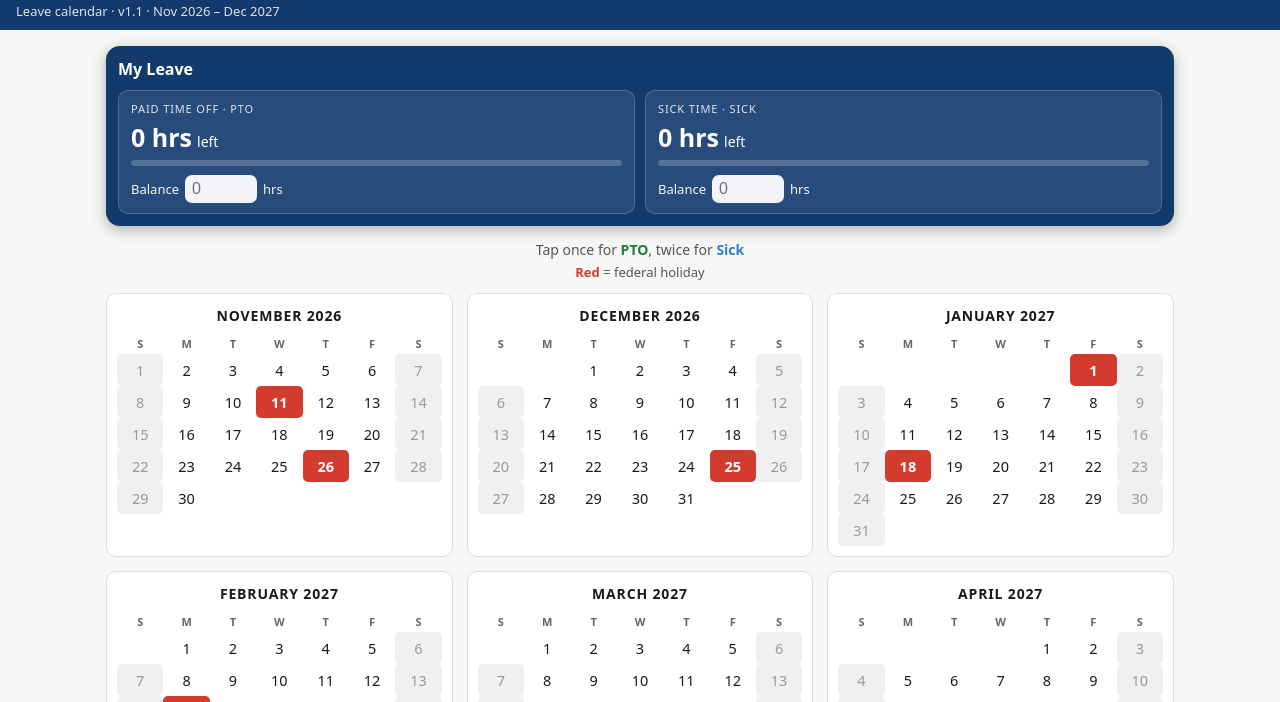
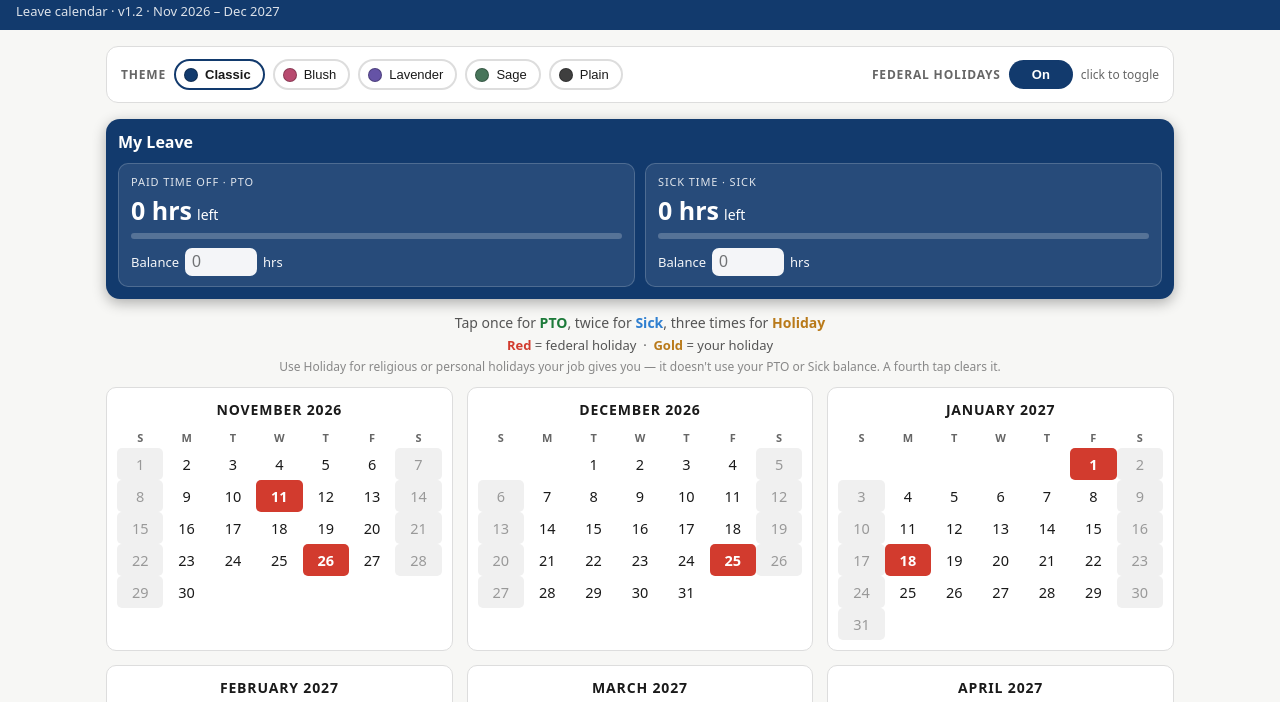
Before and after one commit to captaincoleslaw1/Pto-planner, a plain HTML site: page index.html in a window 1280 px wide. Shown: the part 43-745 px from the top of the page. Drawn offline with Linux system fonts and the light colour scheme.

Commit message:
Time Wiz v1.2: federal holidays toggle (click to toggle), third tap adds personal Holiday in gold, toggleable themes Classic/Blush/Lavender/Sage/Plain

```diff
--- a/index.html
+++ b/index.html
@@ -5,16 +5,20 @@
 <meta name="viewport" content="width=device-width, initial-scale=1">
 <title>Time Wiz — Leave Calendar</title>
 <style>
-  :root{--ink:#1a1a1a;--muted:#666;--line:#ddd;--bg:#f7f7f5;--card:#fff}
+  :root{--ink:#1a1a1a;--muted:#666;--line:#ddd;--bg:#f7f7f5;--card:#fff;--brand:#123a6d;--brand-soft:#eef3fa}
+  body[data-theme="blush"]{--brand:#b84a6f;--brand-soft:#fdeef3;--bg:#fdf3f6;--line:#f0d3dd}
+  body[data-theme="lavender"]{--brand:#6553a6;--brand-soft:#f0ecfb;--bg:#f6f3fd;--line:#ddd3f2}
+  body[data-theme="plain"]{--brand:#3f3f3f;--brand-soft:#f0f0f0;--bg:#f5f5f5;--line:#ddd}
+  body[data-theme="sage"]{--brand:#47755a;--brand-soft:#ecf4ee;--bg:#f3f7f3;--line:#cfdfd2}
   *{box-sizing:border-box}
   body{margin:0;font-family:system-ui,-apple-system,Segoe UI,Roboto,sans-serif;background:var(--bg);color:var(--ink)}
-  header{padding:14px 16px 10px; background:#123a6d;color:#fff}
+  header{padding:14px 16px 10px; background:var(--brand);color:#fff}
   header h1{margin:0;font-size:20px}
   header p{margin:4px 0 0;opacity:.85;font-size:13px}
   main{max-width:1100px;margin:0 auto;padding:16px}
   .card{background:var(--card);border:1px solid var(--line);border-radius:12px;padding:16px;margin-bottom:16px}
   /* Sticky balance bar — follows you down the page */
-  #balanceBar{position:sticky;top:8px;z-index:50;background:#123a6d;color:#fff;border-radius:14px;
+  #balanceBar{position:sticky;top:8px;z-index:50;background:var(--brand);color:#fff;border-radius:14px;
     padding:12px;margin:0 0 14px;box-shadow:0 4px 14px rgba(0,0,0,.3)}
   #balanceBar .barTop{display:flex;justify-content:space-between;align-items:center;margin-bottom:10px}
   #barTitle{display:flex;align-items:center;gap:8px;font-size:16px}
@@ -40,16 +44,40 @@
   td.holiday{background:#d23b2e;color:#fff;font-weight:700}
   td.pto{background:#35b558 !important;color:#000 !important;font-weight:700}
   td.sick{background:#2f7fd0 !important;color:#fff !important;font-weight:700}
-  td.today{outline:2px solid #123a6d;outline-offset:-2px}
+  td.phol{background:#e9a13b !important;color:#000 !important;font-weight:700}
+  td.today{outline:2px solid var(--brand);outline-offset:-2px}
+  .controls{display:flex;flex-wrap:wrap;gap:14px 22px;align-items:center;justify-content:space-between}
+  .controls .grp{display:flex;align-items:center;gap:8px;flex-wrap:wrap}
+  .controls .lbl{font-size:12px;letter-spacing:.07em;text-transform:uppercase;color:var(--muted);font-weight:700}
+  #themeBtns{display:flex;gap:8px;flex-wrap:wrap}
+  .themeBtn{border:2px solid var(--line);background:#fff;border-radius:999px;padding:6px 12px 6px 8px;font-size:13px;cursor:pointer;display:inline-flex;align-items:center;gap:7px;color:var(--ink)}
+  .themeBtn .dot{width:14px;height:14px;border-radius:50%;border:1px solid rgba(0,0,0,.25);display:inline-block}
+  .themeBtn.active{border-color:var(--brand);font-weight:700}
+  .toggleBtn{border:none;background:var(--brand);color:#fff;border-radius:999px;padding:7px 14px;font-size:13px;cursor:pointer;font-weight:700;min-width:64px}
+  .toggleBtn.off{background:#bbb;color:#222}
+  .clickNote{font-size:12px;color:var(--muted)}
   .hidden{display:none}
 </style>
 </head>
 <body>
 <header>
   <h1>🧙 Time Wiz</h1>
-  <p>Leave calendar · v1.1 · Nov 2026 – Dec 2027</p>
+  <p>Leave calendar · v1.2 · Nov 2026 – Dec 2027</p>
 </header>
 <main>
+  <!-- Controls: theme + federal holidays -->
+  <section class="card controls" style="padding:12px 14px">
+    <div class="grp">
+      <span class="lbl">Theme</span>
+      <span id="themeBtns"></span>
+    </div>
+    <div class="grp">
+      <span class="lbl">Federal holidays</span>
+      <button id="fedToggle" class="toggleBtn" type="button">On</button>
+      <span class="clickNote">click to toggle</span>
+    </div>
+  </section>
+
   <!-- Sticky balances -->
   <div id="balanceBar">
     <div class="barTop">
@@ -71,12 +99,13 @@
     </div>
   </div>
 
-  <p id="tapHint" style="text-align:center;font-size:14px;color:#555;margin:2px 0 4px">Tap once for <b style="color:#1d7a3a">PTO</b>, twice for <b style="color:#2f7fd0">Sick</b></p>
-  <p id="holidayHint" style="text-align:center;font-size:13px;color:#555;margin:0 0 12px"><b style="color:#d23b2e">Red</b> = federal holiday</p>
+  <p id="tapHint" style="text-align:center;font-size:14px;color:#555;margin:2px 0 4px">Tap once for <b style="color:#1d7a3a">PTO</b>, twice for <b style="color:#2f7fd0">Sick</b>, three times for <b style="color:#b97a1a">Holiday</b></p>
+  <p id="holidayHint" style="text-align:center;font-size:13px;color:#555;margin:0 0 4px"><b style="color:#d23b2e">Red</b> = federal holiday &nbsp;·&nbsp; <b style="color:#b97a1a">Gold</b> = your holiday</p>
+  <p style="text-align:center;font-size:12px;color:#888;margin:0 0 12px">Use Holiday for religious or personal holidays your job gives you — it doesn't use your PTO or Sick balance. A fourth tap clears it.</p>
 
   <section id="yearWrap" class="year"></section>
 
-  <section class="card">
+  <section class="card" id="holidayListCard">
     <h3 style="margin-top:0">Federal Holidays (Nov 2026 – Dec 2027)</h3>
     <ul id="holidayList" style="margin:0;padding-left:18px;line-height:1.8;font-size:14px"></ul>
     <p style="font-size:12px;color:#666">Weekends are shaded — most people are already off. Whether your employer observes every federal holiday is up to them.</p>
@@ -100,13 +129,13 @@ const holidayName = Object.fromEntries(HOLIDAYS);
 
 // ---- Leave state (saved on this device) ----
 const HOURS_PER_DAY = 8;
-let state = {pto:'', sick:'', marks:{}}; // marks: iso -> 'PTO' | 'SICK'
+let state = {pto:'', sick:'', marks:{}, theme:'classic', showFederal:true}; // marks: iso -> 'PTO' | 'SICK' | 'HOLIDAY'
 try {
   const savedState = JSON.parse(localStorage.getItem('ptoPlanner')||'null');
   if (savedState && typeof savedState==='object') state = Object.assign(state, savedState);
 } catch(e){}
 function save(){ localStorage.setItem('ptoPlanner', JSON.stringify(state)); }
-function cycleMark(cur){ return cur==null ? 'PTO' : cur==='PTO' ? 'SICK' : null; } // tap: none -> PTO -> Sick -> none
+function cycleMark(cur){ return cur==null ? 'PTO' : cur==='PTO' ? 'SICK' : cur==='SICK' ? 'HOLIDAY' : null; } // tap: none -> PTO -> Sick -> Holiday -> none
 function markCounts(){
   let pto=0, sick=0;
   for (const k in state.marks){ if (state.marks[k]==='PTO') pto++; else if (state.marks[k]==='SICK') sick++; }
@@ -127,10 +156,11 @@ function paintCell(td){
   const mark = state.marks[key];
   if (mark==='PTO') td.classList.add('pto');
   else if (mark==='SICK') td.classList.add('sick');
-  else if (holidaySet.has(key)) td.classList.add('holiday');
+  else if (mark==='HOLIDAY') td.classList.add('phol');
+  else if (state.showFederal && holidaySet.has(key)) td.classList.add('holiday');
   const today = new Date(); today.setHours(0,0,0,0);
   if (d.toDateString()===today.toDateString()) td.classList.add('today');
-  td.title = holidaySet.has(key) ? holidayName[key] : '';
+  td.title = mark==='HOLIDAY' ? 'Your holiday' : (state.showFederal && holidaySet.has(key) ? holidayName[key] : '');
 }
 
 function updateBalances(){
@@ -165,7 +195,7 @@ function renderYear(){
   updateBalances();
 }
 
-// Tap a date: cycle PTO -> Sick -> clear, balances drop 8 hrs per marked day
+// Tap a date: cycle PTO -> Sick -> Holiday -> clear, balances drop 8 hrs per PTO/Sick day only
 document.getElementById('yearWrap').addEventListener('click', e=>{
   const td = e.target.closest('td[data-date]');
   if (!td || td.classList.contains('wknd')) return;
@@ -181,7 +211,45 @@ document.getElementById('sickInput').addEventListener('input', e=>{ state.sick=e
 document.getElementById('holidayList').innerHTML =
   HOLIDAYS.map(([k,n])=>`<li>${fmt(new Date(k+'T12:00:00'))} — ${n}</li>`).join('');
 
+
+// ---- Themes ----
+const THEMES = [
+  ['classic','Classic','#123a6d'],
+  ['blush','Blush','#b84a6f'],
+  ['lavender','Lavender','#6553a6'],
+  ['sage','Sage','#47755a'],
+  ['plain','Plain','#3f3f3f'],
+];
+function applyTheme(){
+  if (!THEMES.some(t=>t[0]===state.theme)) state.theme='classic';
+  document.body.dataset.theme = state.theme;
+  document.querySelectorAll('.themeBtn').forEach(b=>b.classList.toggle('active', b.dataset.theme===state.theme));
+}
+const tb = document.getElementById('themeBtns');
+THEMES.forEach(([key,name,hex])=>{
+  const b=document.createElement('button');
+  b.type='button'; b.className='themeBtn'; b.dataset.theme=key;
+  b.innerHTML=`<span class="dot" style="background:${hex}"></span>${name}`;
+  b.onclick=()=>{ state.theme=key; save(); applyTheme(); };
+  tb.appendChild(b);
+});
+
+// ---- Federal holidays toggle (click to toggle) ----
+function applyFederal(){
+  const btn = document.getElementById('fedToggle');
+  btn.textContent = state.showFederal ? 'On' : 'Off';
+  btn.classList.toggle('off', !state.showFederal);
+  document.querySelectorAll('td[data-date]').forEach(paintCell);
+  const hl = document.getElementById('holidayListCard');
+  if (hl) hl.style.display = state.showFederal ? '' : 'none';
+}
+document.getElementById('fedToggle').addEventListener('click', ()=>{
+  state.showFederal = !state.showFederal; save(); applyFederal();
+});
+
+applyTheme();
 renderYear();
+applyFederal();
 </script>
 </body>
 </html>
```
Also changed, not shown: 1 other file.
